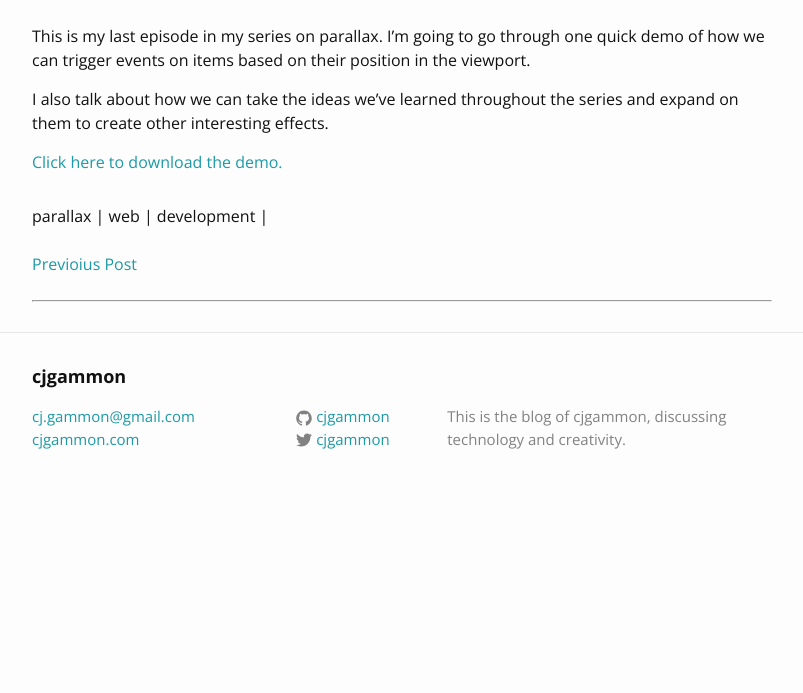
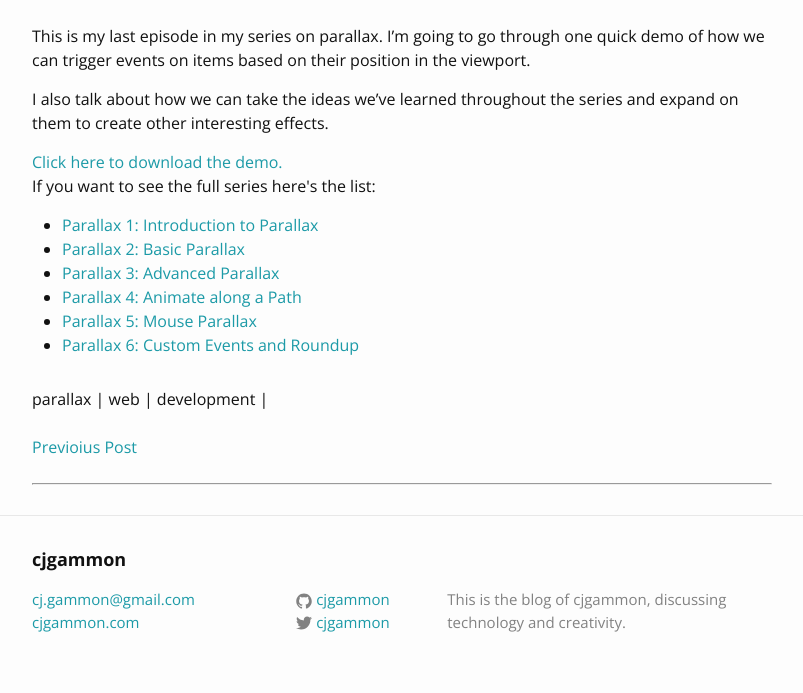
Before and after one commit to cjgammon/blog, a Jekyll site: the page built from _posts/2016-04-11-parallax-6.html, in a window 1280 px wide. Shown: the part 510-1203 px from the top of the page, without its empty margins (238-1041 px from the left). Built offline with Jekyll 4.4.1, drawn with Linux system fonts in a browser that asks for light colours; comment, search, counter and statistics services are not loaded; before the commit the page ends 1020 px from its top, so only the background shows below that.

Commit message:
add links to parallax 6

```diff
--- a/_posts/2016-04-11-parallax-6.html
+++ b/_posts/2016-04-11-parallax-6.html
@@ -32,3 +32,13 @@ This is my last episode in my series on parallax. I’m going to go through one
 I also talk about how we can take the ideas we’ve learned throughout the series and expand on them to create other interesting effects.
 </p>
 <a href="downloads/2016/2016-04-11-parallax-6.zip" download>Click here to download the demo.</a>
+<p>
+	If you want to see the full series here's the list:
+	<ul>
+		<li><a href="https://www.youtube.com/watch?v=lmZd7KlkJvc">Parallax 1: Introduction to Parallax</a></li>
+		<li><a href="https://www.youtube.com/watch?v=k5frgUOjrHI">Parallax 2: Basic Parallax</a></li>
+		<li><a href="https://www.youtube.com/watch?v=nMT5ED_pdYM">Parallax 3: Advanced Parallax</a></li>
+		<li><a href="https://www.youtube.com/watch?v=7G1RwcTRHw4">Parallax 4: Animate along a Path</a></li>
+		<li><a href="https://www.youtube.com/watch?v=3RO5BtMiolo">Parallax 5: Mouse Parallax</a></li>
+		<li><a href="https://www.youtube.com/watch?v=Ig0xFPMPfc0">Parallax 6: Custom Events and Roundup</a></li>
+</p>
```
Also changed, not shown: other parts of _posts/2016-04-11-parallax-6.html (+1 -1 lines).
